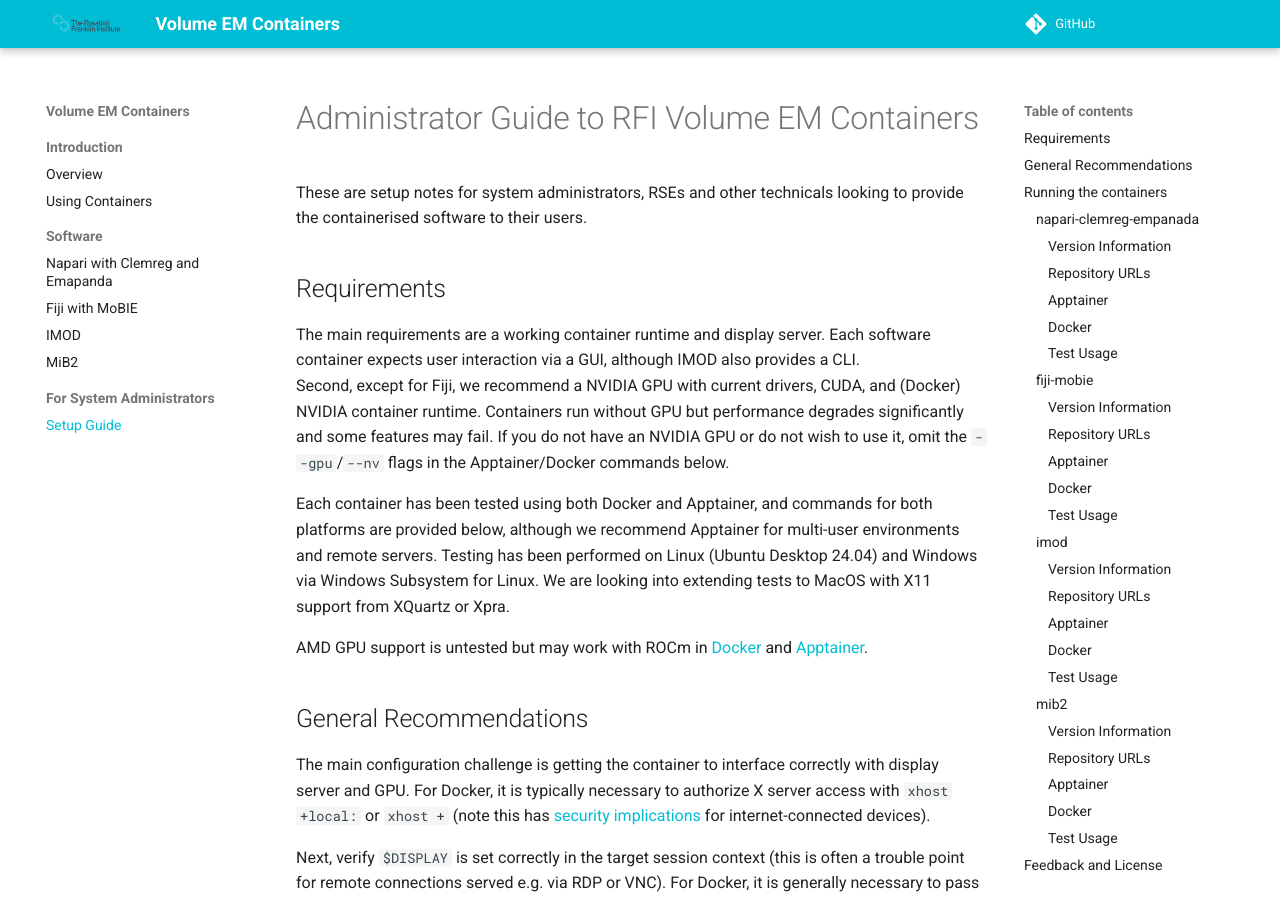
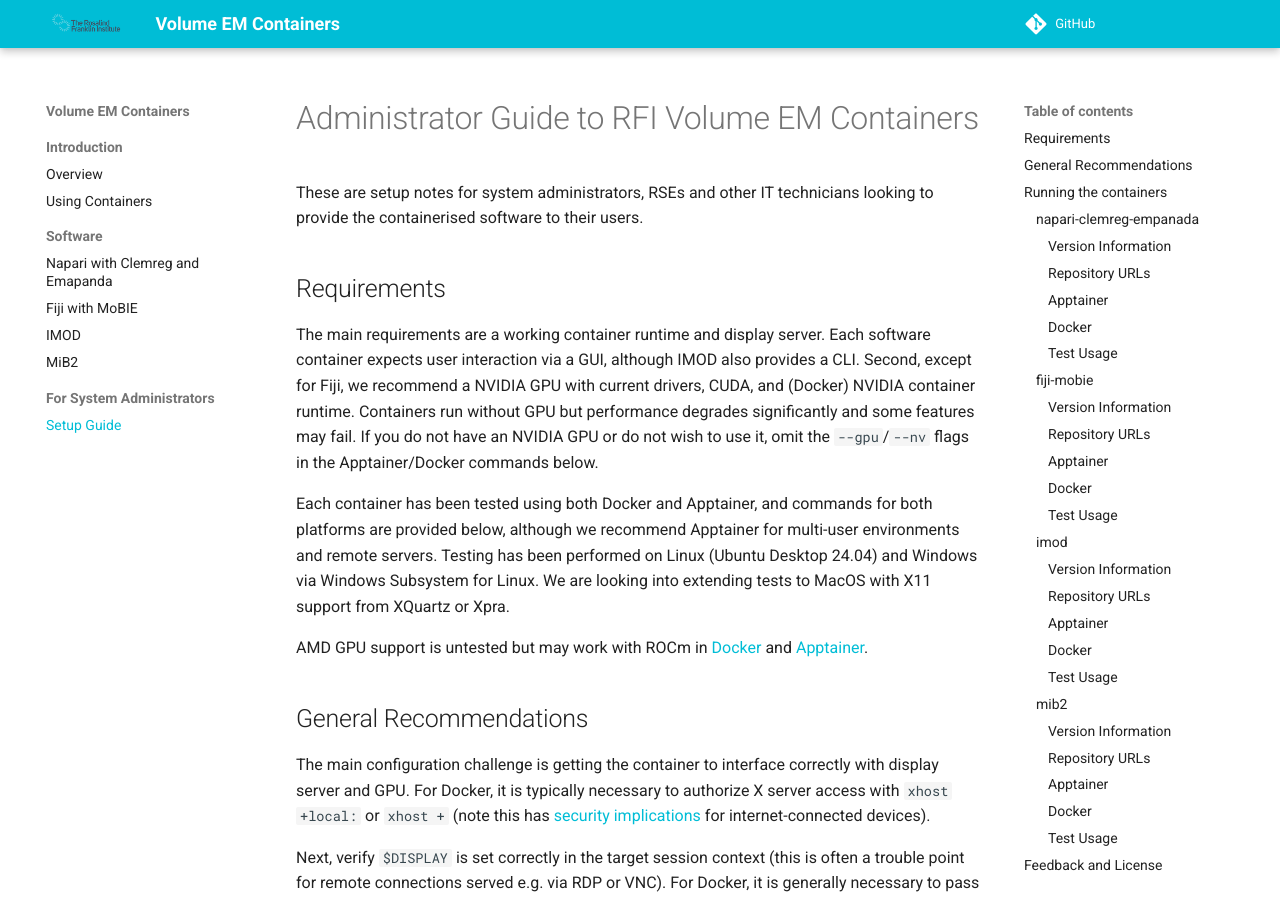
Before and after one commit to rosalindfranklininstitute/volume-em-container-documentation, an MkDocs documentation site: the page built from docs/admin/setup.md, in a window 1280 px wide and 900 px high. Built offline with MkDocs 1.6.1 and Material for MkDocs 9.7.7, drawn with Linux system fonts in a browser that asks for light colours; comment, search, counter and statistics services are not loaded.

Commit message:
fix setup typo

```diff
--- a/docs/admin/setup.md
+++ b/docs/admin/setup.md
@@ -1,15 +1,16 @@
 # Administrator Guide to RFI Volume EM Containers
 
 These are setup notes for system administrators, RSEs and other
-technicals looking to provide the containerised software to their users.
+IT technicians looking to provide the containerised software to their users.
 
 ## Requirements
-The main requirements are a working container runtime and display
-server. Each software container expects user interaction via a GUI, although
-IMOD also provides a CLI.
-Second, except for Fiji, we recommend a NVIDIA GPU with current drivers, CUDA, and (Docker)
-NVIDIA container runtime.
-Containers run without GPU but performance degrades significantly and some features may fail. If you do not have an NVIDIA GPU or do not wish to use it, omit the `--gpu`/`--nv` flags in the Apptainer/Docker commands below.
+The main requirements are a working container runtime and display server. Each
+software container expects user interaction via a GUI, although IMOD also
+provides a CLI.  Second, except for Fiji, we recommend a NVIDIA GPU with current
+drivers, CUDA, and (Docker) NVIDIA container runtime.  Containers run without
+GPU but performance degrades significantly and some features may fail. If you do
+not have an NVIDIA GPU or do not wish to use it, omit the `--gpu`/`--nv` flags
+in the Apptainer/Docker commands below.
 
 Each container has been tested using both Docker and Apptainer, and commands for
 both platforms are provided below, although we recommend Apptainer for multi-user
```
